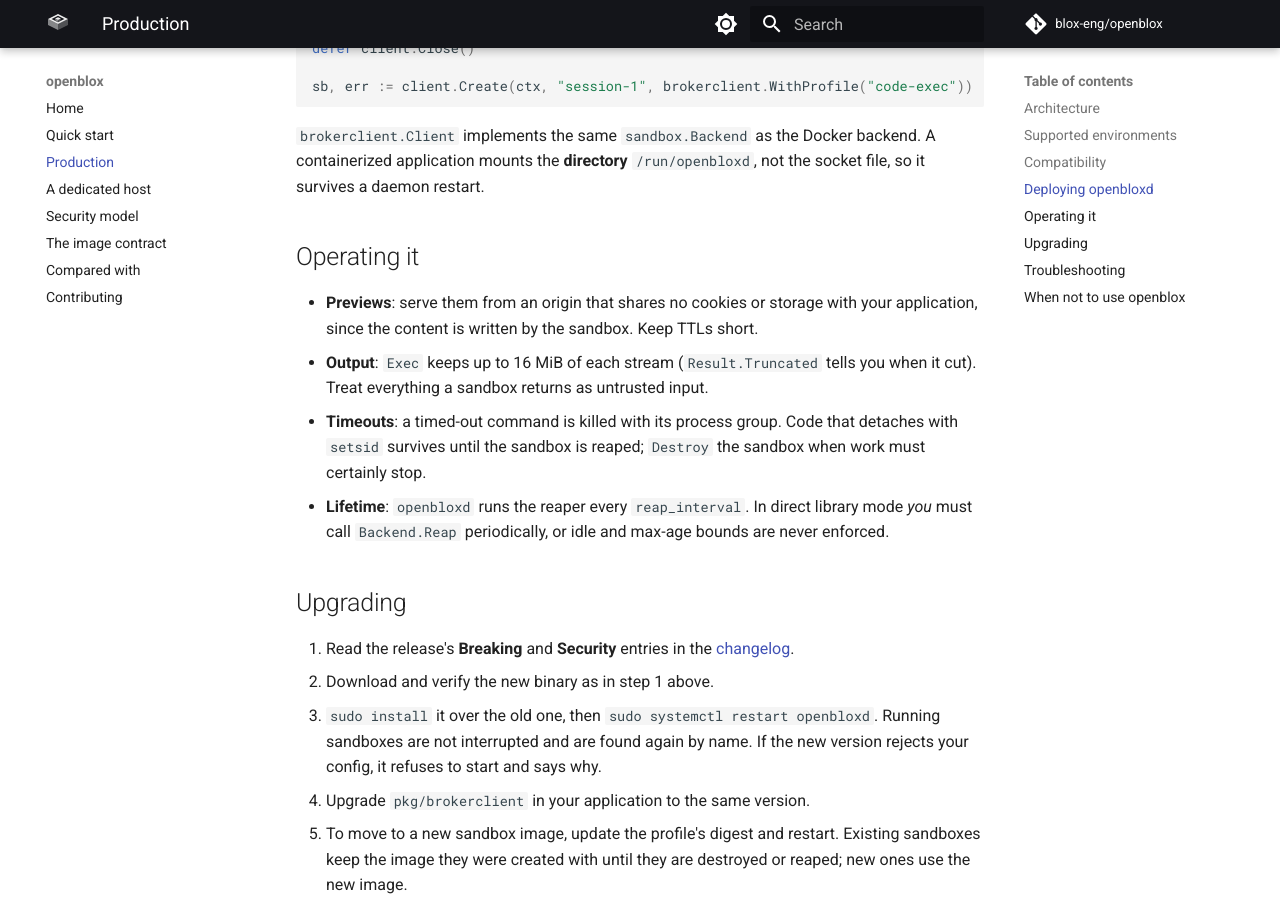
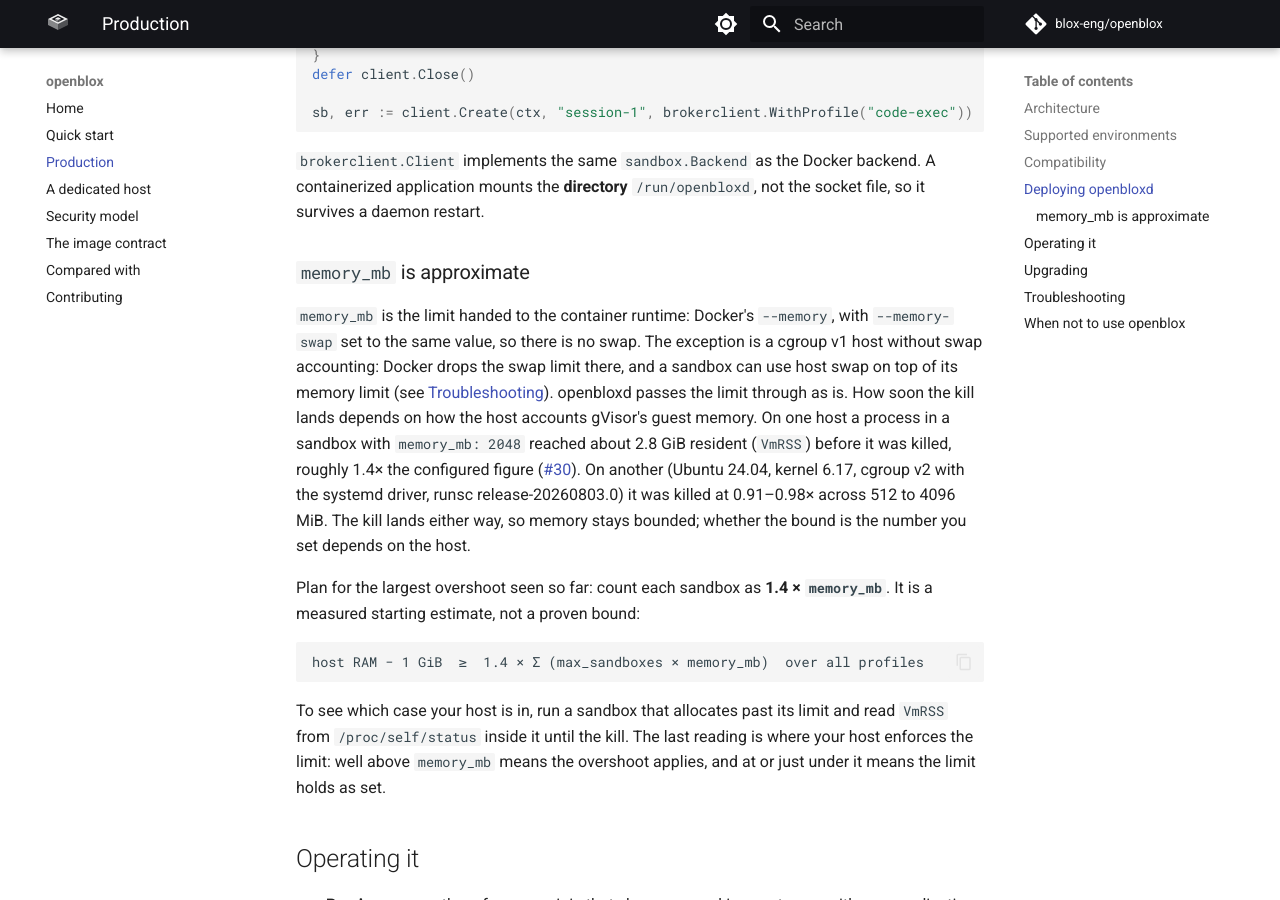
Before and after one commit to blox-eng/openblox, an MkDocs documentation site: the page built from docs/production.md, in a window 1280 px wide and 900 px high, scrolled down 3494 px. Built offline with MkDocs 1.6.1 and Material for MkDocs 9.7.7, drawn with Linux system fonts in a browser that asks for light colours; comment, search, counter and statistics services are not loaded; some of the changed text lies outside the part shown.

Commit message:
docs: memory_mb is enforced approximately, with the measured range (#84)
* docs: memory_mb is enforced approximately, with the measured range

Part of #30. The production guide said only "with headroom". It now says
what the limit is, that openbloxd cannot tighten it, the 1.4x overshoot
reported on one host and the 0.90-0.98x measured on another, and the
capacity-planning rule that covers the worse case.

Co-Authored-By: Claude Sonnet 5.5 <noreply@anthropic.com>

* docs: memory_mb range matches the measurements, self-hosting links the section

Co-Authored-By: Claude Opus 5.5 <noreply@anthropic.com>

* docs: memory_mb section says there is no swap, and security links it

Co-Authored-By: Claude Opus 5.5 <noreply@anthropic.com>

* docs: memory_mb names the cgroup v1 swap exception, 1.4x is an estimate, VmRSS at the kill is the test

Co-Authored-By: Claude Opus 5.5 <noreply@anthropic.com>

---------

Co-authored-by: Claude Sonnet 5.5 <noreply@anthropic.com>

```diff
--- a/docs/production.md
+++ b/docs/production.md
@@ -118,8 +118,9 @@ before choosing a different group.
 **3. Configure profiles.** Start from `openbloxd.example.yaml` and install it as
 `/etc/openbloxd/config.yaml`. Pin every image **by digest**, and size
 `max_sandboxes × memory_mb` across all profiles to what the host can hold, with
-headroom. For untrusted code keep `egress: none`, and set `runtime` to `runsc` (the
-default) or a microVM runtime such as `kata` — never `runc`.
+headroom (see [`memory_mb` is approximate](#memory_mb-is-approximate)). For
+untrusted code keep `egress: none`, and set `runtime` to `runsc` (the default) or a
+microVM runtime such as `kata` — never `runc`.
 Unknown keys, negative bounds and root users are refused at start-up.
 
 **4. Install the unit and start it.**
@@ -145,6 +146,31 @@ sb, err := client.Create(ctx, "session-1", brokerclient.WithProfile("code-exec")
 `brokerclient.Client` implements the same `sandbox.Backend` as the Docker backend.
 A containerized application mounts the **directory** `/run/openbloxd`, not the socket
 file, so it survives a daemon restart.
+
+### `memory_mb` is approximate
+
+`memory_mb` is the limit handed to the container runtime: Docker's `--memory`, with
+`--memory-swap` set to the same value, so there is no swap. The exception is a cgroup
+v1 host without swap accounting: Docker drops the swap limit there, and a sandbox can
+use host swap on top of its memory limit (see [Troubleshooting](#troubleshooting)).
+openbloxd passes the limit through as is. How soon the kill lands depends on how the
+host accounts gVisor's guest memory. On one host a process in a sandbox with
+`memory_mb: 2048` reached about 2.8 GiB resident (`VmRSS`) before it was killed,
+roughly 1.4× the configured figure
+([#30](https://github.com/blox-eng/openblox/issues/30)). On another (Ubuntu 24.04,
+kernel 6.17, cgroup v2 with the systemd driver, runsc release-20260803.0) it was
+killed at 0.91–0.98× across 512 to 4096 MiB. The kill lands either way, so memory
+stays bounded; whether the bound is the number you set depends on the host.
+
+Plan for the largest overshoot seen so far: count each sandbox as
+**1.4 × `memory_mb`**. It is a measured starting estimate, not a proven bound:
+
+    host RAM − 1 GiB  ≥  1.4 × Σ (max_sandboxes × memory_mb)  over all profiles
+
+To see which case your host is in, run a sandbox that allocates past its limit
+and read `VmRSS` from `/proc/self/status` inside it until the kill. The last
+reading is where your host enforces the limit: well above `memory_mb` means the
+overshoot applies, and at or just under it means the limit holds as set.
 
 ## Operating it
 
```
Also changed, not shown: docs/security.md (+2 -1 lines), docs/self-hosting.md (+4 -3 lines).
